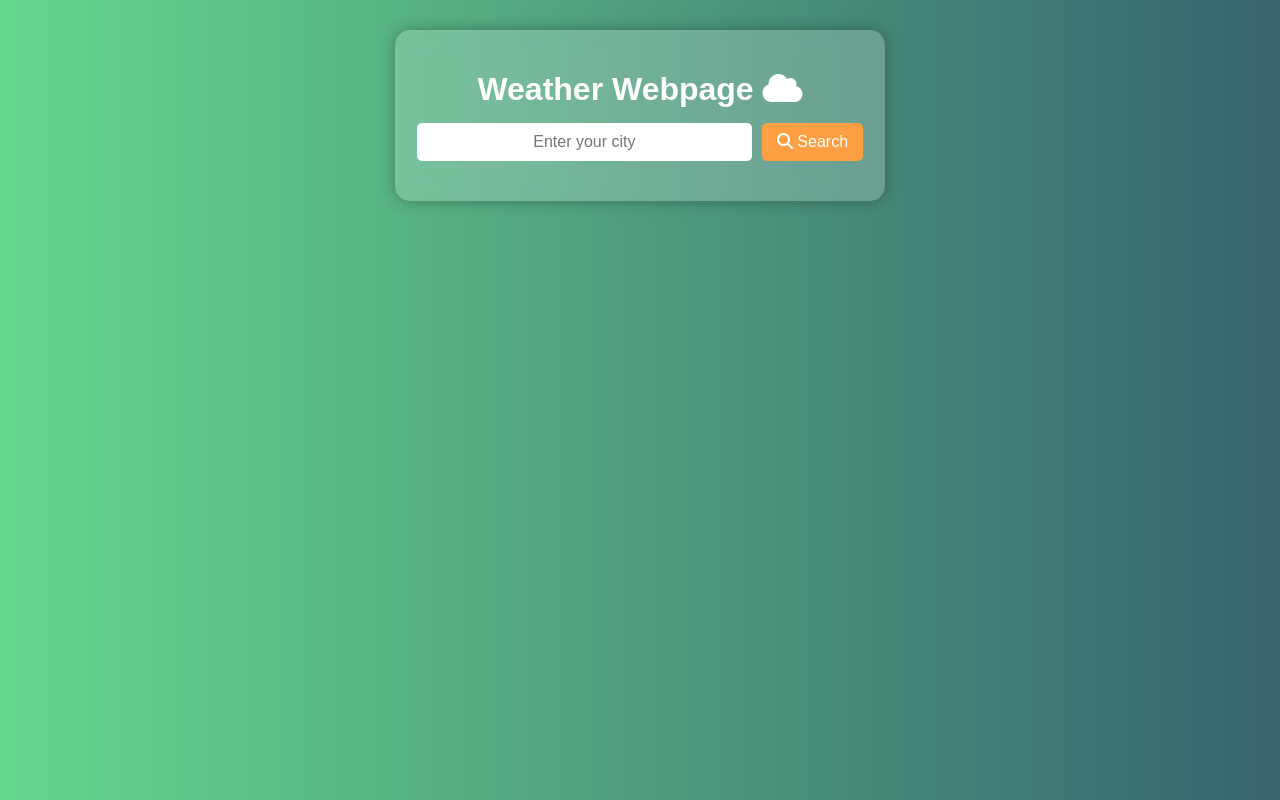
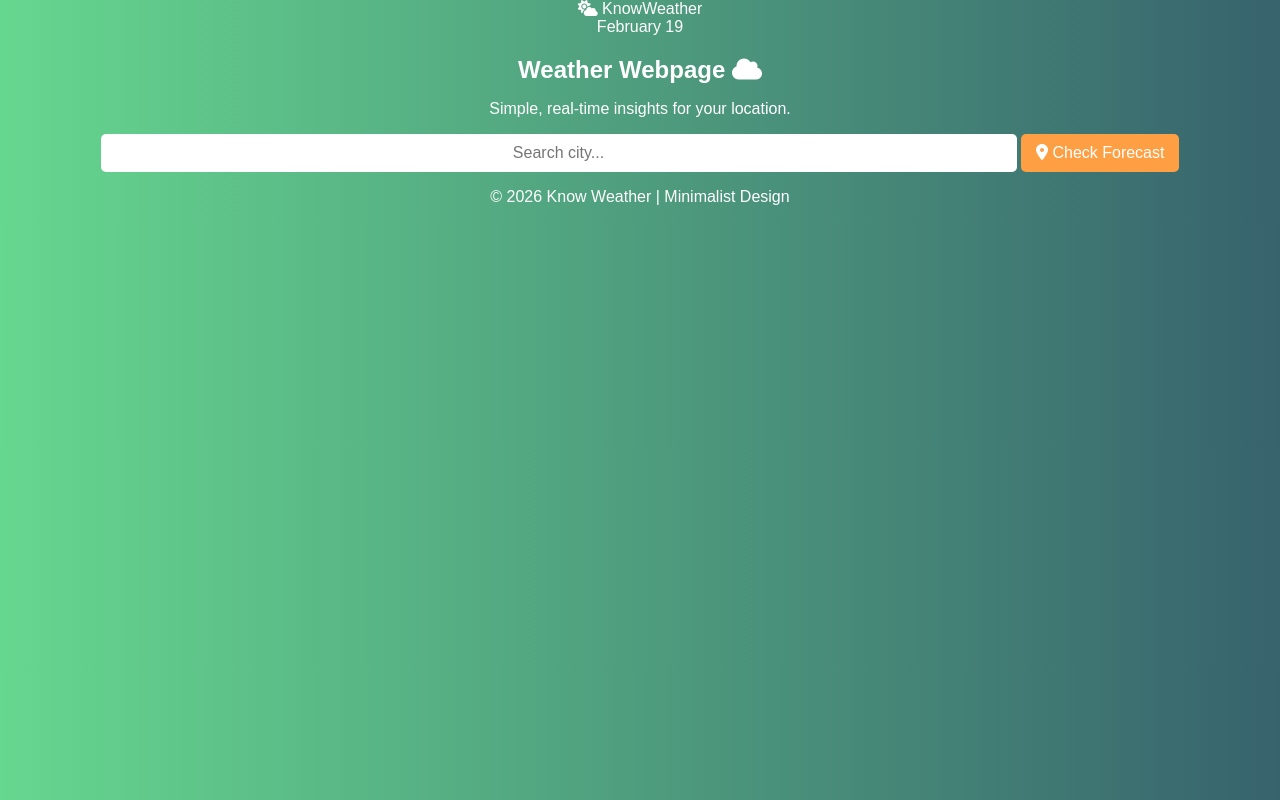
Before and after one commit to owsam22/weather-app, a plain HTML site: page index.html in a window 1280 px wide. Drawn offline with Linux system fonts and the light colour scheme.

Commit message:
Refactor index.html for improved layout and design
Updated the HTML structure, added a header, footer, and improved the layout with a background and loading animation.

```diff
--- a/index.html
+++ b/index.html
@@ -3,25 +3,56 @@
 <head>
     <meta charset="UTF-8">
     <meta name="viewport" content="width=device-width, initial-scale=1.0">
-    <title>Know Weather</title>
+    <title>Know Weather | Smart Forecast</title>
     <link rel="stylesheet" href="style.css">
     <link rel="Shortcut icon" href="WeatherIcon.jpg" type="image/jpg">
     <script defer src="script.js"></script>
     <script src="https://kit.fontawesome.com/da412b289c.js" crossorigin="anonymous"></script>
 </head>
 <body>
-    <div class="container">
-        <h1>Weather Webpage <i class="fa-solid fa-cloud"></i></h1>
 
-        <div class="search-box">
-            <input type="text" id="City" placeholder="Enter your city">
-            <button id="but" onclick="getWeather()"><i class="fa-solid fa-magnifying-glass"></i> Search</button>
+    <div class="background-media">
+        <div class="orb orb-1"></div>
+        <div class="orb orb-2"></div>
+        <div class="orb orb-3"></div>
+    </div>
+
+    <header class="app-header">
+        <nav class="nav-content">
+            <div class="brand"><i class="fa-solid fa-cloud-sun"></i> KnowWeather</div>
+            <div id="date-now" class="date-tag">Today</div>
+        </nav>
+    </header>
+
+    <main class="content-wrapper">
+        <section class="hero">
+            <h1>Weather Webpage <i class="fa-solid fa-cloud"></i></h1>
+            <p>Simple, real-time insights for your location.</p>
+
+            <div class="search-container">
+                <input type="text" id="City" placeholder="Search city...">
+                <button id="but" onclick="getWeather()">
+                    <i class="fa-solid fa-location-dot"></i> <span>Check Forecast</span>
+                </button>
+            </div>
+        </section>
+
+        <div id="loading" class="hidden">
+            <div class="loader-dots"><span></span><span></span><span></span></div>
         </div>
 
-        <div id="loading" class="hidden">Loading...</div>
-        <div id="weather-info"></div>
-        <div id="forecast-info"></div>
+        <div class="results-layout">
+            <div id="weather-info"></div>
+            <div id="forecast-info"></div>
+        </div>
+    </main>
 
-    </div>
+    <footer class="app-footer">
+        <p>&copy; 2026 Know Weather | Minimalist Design</p>
+    </footer>
+
+    <script>
+        document.getElementById('date-now').innerText = new Date().toLocaleDateString('en-US', { month: 'long', day: 'numeric' });
+    </script>
 </body>
 </html>
```
